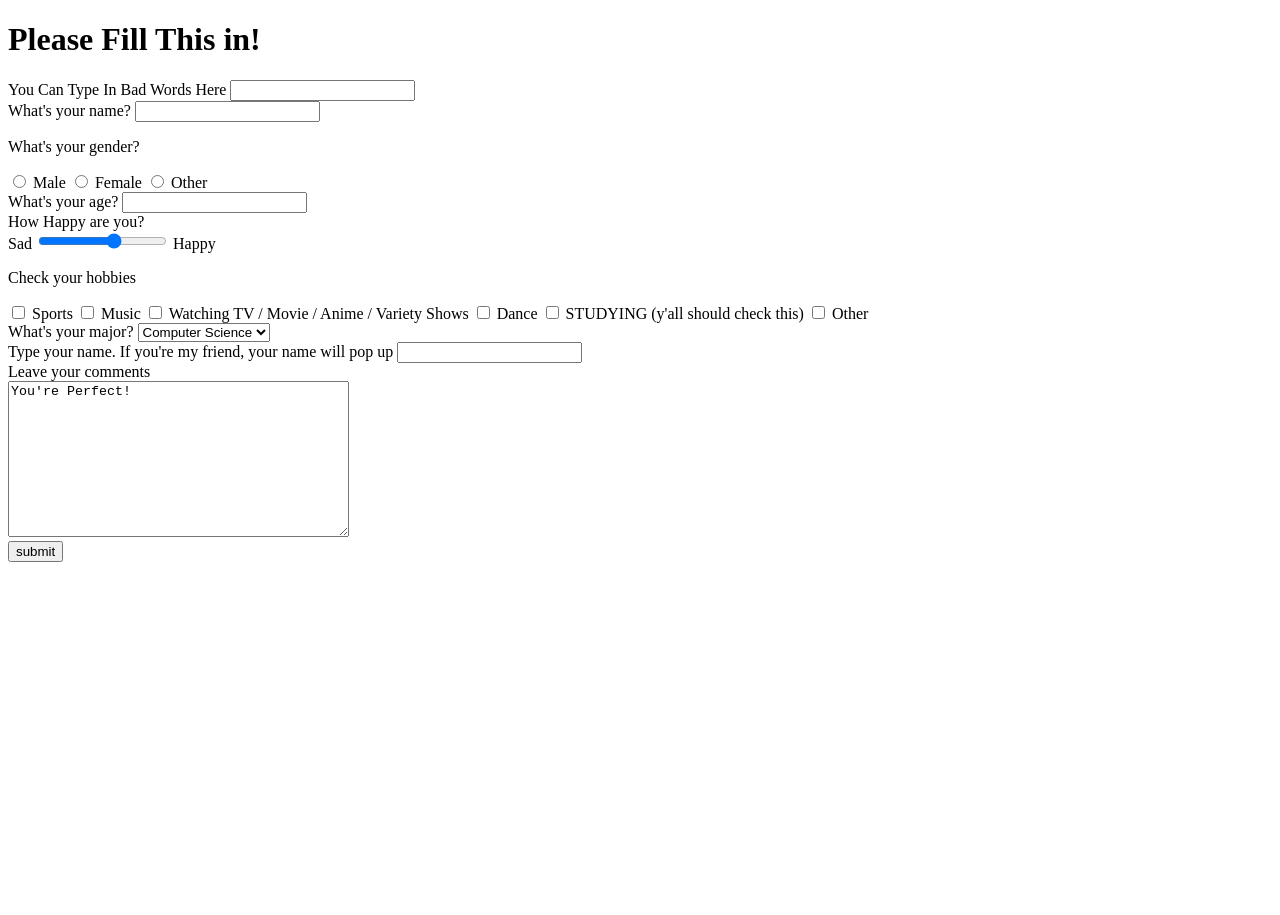
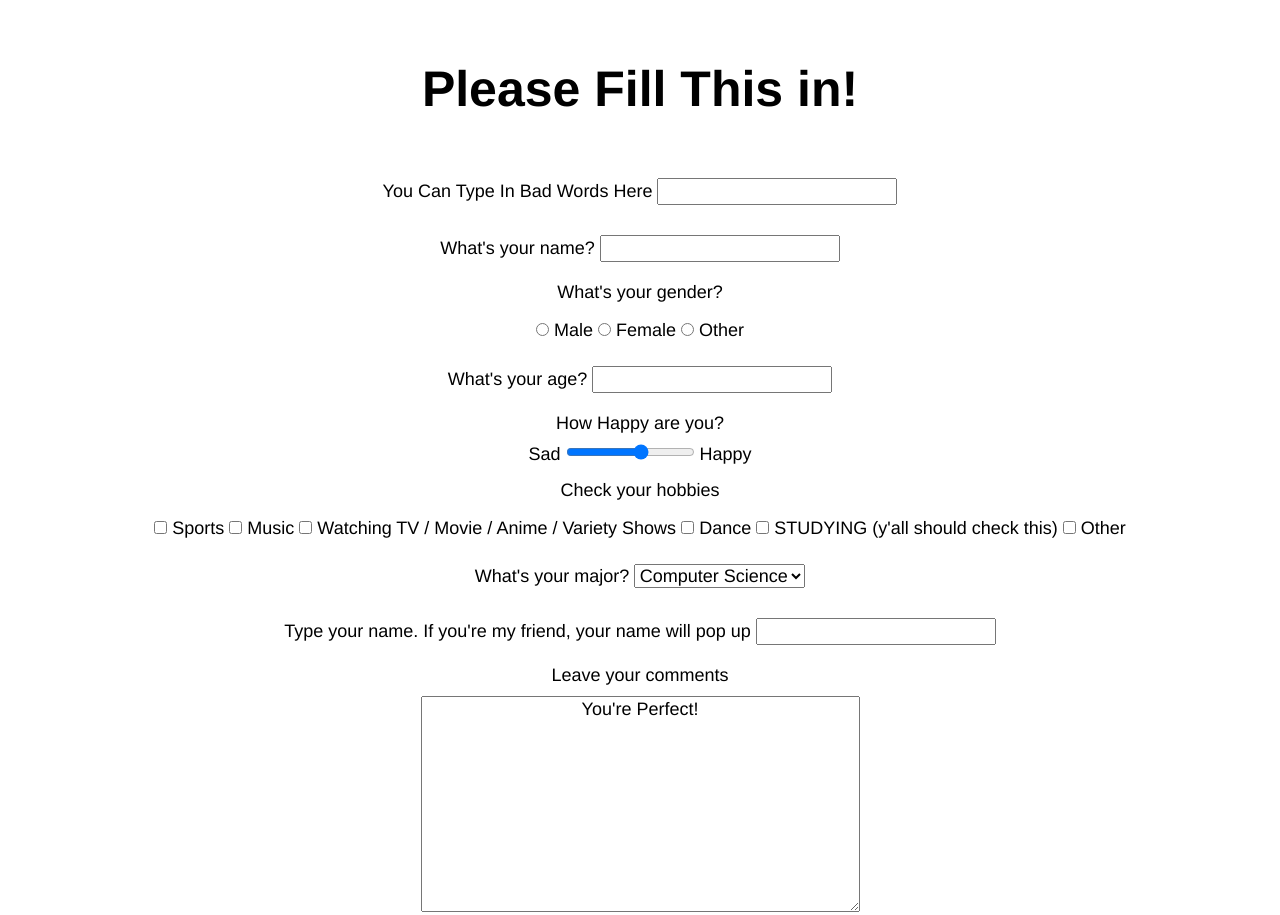
Before and after one commit to Finn-YifeiLi/FinnLi.github.io, a plain HTML site: page survey.html in a window 1280 px wide. Shown: the top 915 px of the page. Before the commit the page ends 800 px from the top, so only its background shows below. Drawn offline with Linux system fonts and the light colour scheme.

Commit message:
css added for survey

```diff
--- a/survey.html
+++ b/survey.html
@@ -2,6 +2,7 @@
 <html>
     <head>
         <title>Survey</title>
+        <link href="surveycss.css" rel="stylesheet">
     </head>
 
     <body>
--- /dev/null
+++ b/surveycss.css
@@ -0,0 +1,17 @@
+* {
+    text-align: center;
+    font-size: large;
+    font-family: 'Franklin Gothic Medium', 'Arial Narrow', Arial, sans-serif;
+    margin:10px auto;
+}
+
+h1{
+    font-size: 50px;
+    margin:50px auto;
+}
+
+.submitInput:hover{
+    background-color: lightblue;
+    color:brown;
+
+}
```
